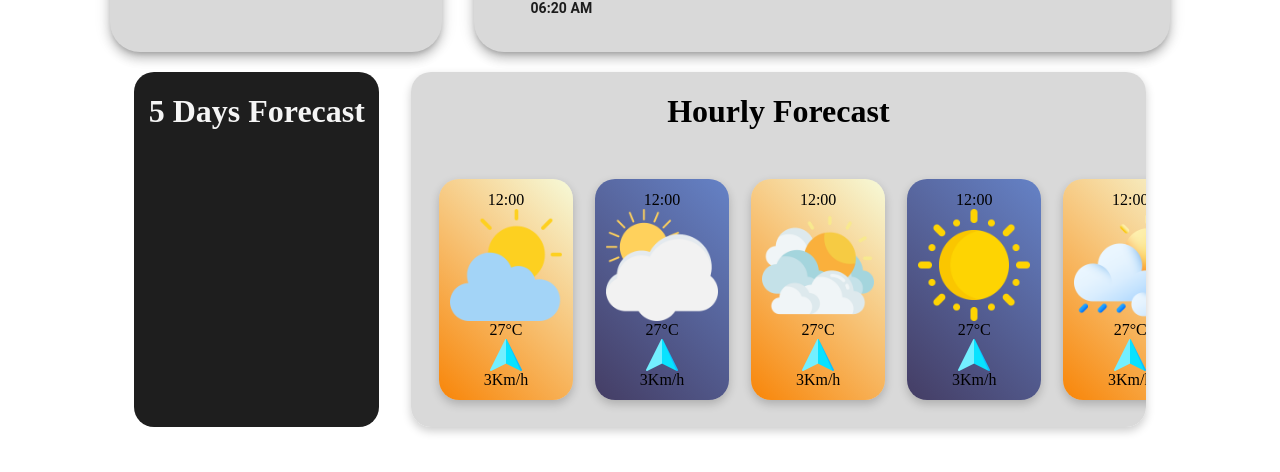
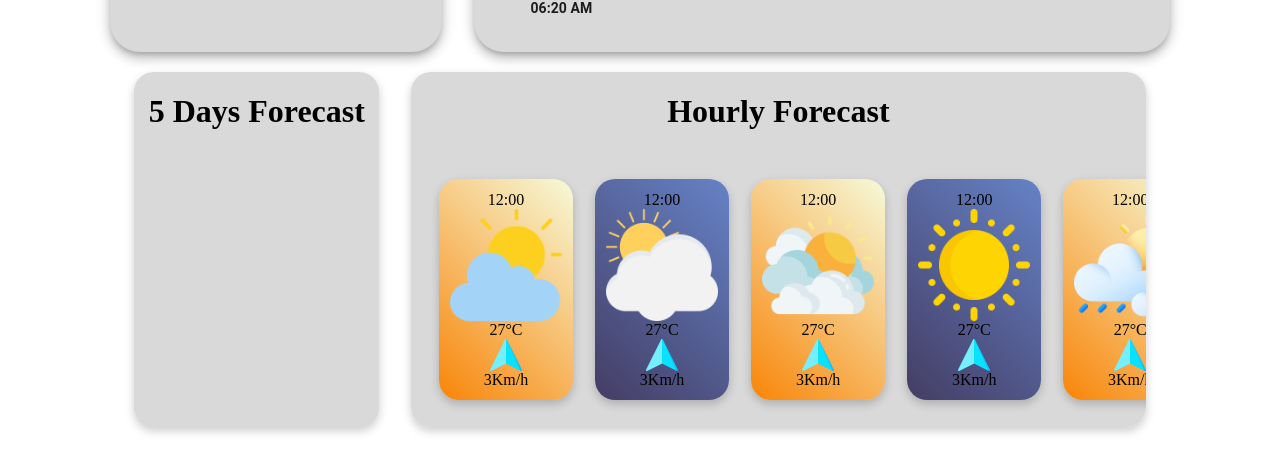
Before and after one commit to Naveen032006/Weather_Dashboard, a React (Vite) app: page / in a window 1280 px wide. Shown: the part 220-692 px from the top of the page. Built offline with nearby package versions, Linux system fonts and the light colour scheme; some icons are missing.

Commit message:
nothing changed

```diff
--- a/src/layout.jsx
+++ b/src/layout.jsx
@@ -19,7 +19,7 @@ export function Layout() {
           gap: 4,
         }}
       >
-        <Forecast mode="dark" width="20%" id="days" />
+        <Forecast mode="light" width="20%" id="days" />
         <Forecast mode="light" width="60%" id="hour" />
       </Box>
     </>
```
